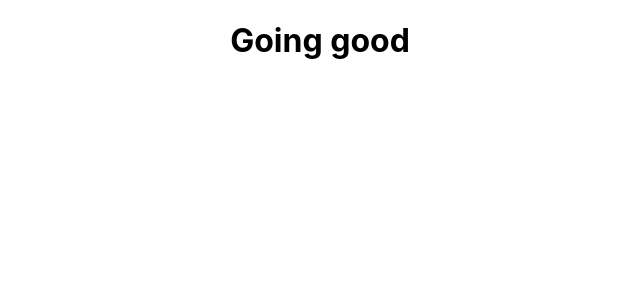
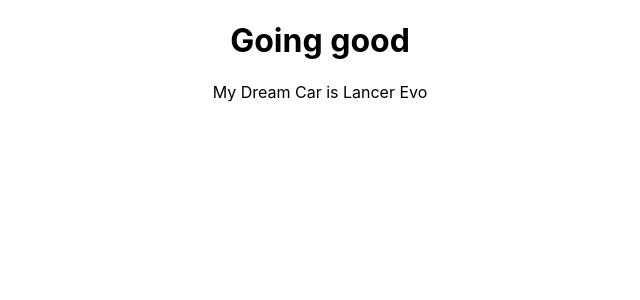
Before and after one commit to Leon740/DreamReactStudy, a React (Create React App) app: page / in a window 1280 px wide. Shown: the top 300 px of the page, without its empty margins (320-960 px from the left). Built offline with nearby package versions, Linux system fonts and the light colour scheme.

Commit message:
feat(DreamCar): add DreamCar Component

```diff
--- a/src/App.js
+++ b/src/App.js
@@ -1,9 +1,12 @@
 import './App.css';
+import DreamCar from './DreamCar';
 
 function App() {
   return (
     <div className="App">
       <h1>Going good</h1>
+      <DreamCar car={'Lancer Evo'} />
+      {/* <DreamCar car={['']} /> */}
     </div>
   );
 }
--- /dev/null
+++ b/src/DreamCar.js
@@ -0,0 +1,13 @@
+import PropTypes from 'prop-types';
+
+const DreamCar = ({ car }) => {
+  return (
+    <div>My Dream Car is {car ? car : 'Toyota Cresta JSX 100'}</div>
+  );
+};
+
+DreamCar.propTypes = {
+  car: PropTypes.string.isRequired,
+};
+
+export default DreamCar;
```
